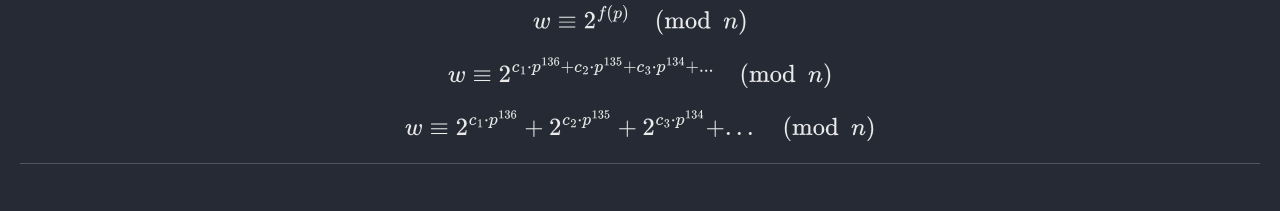
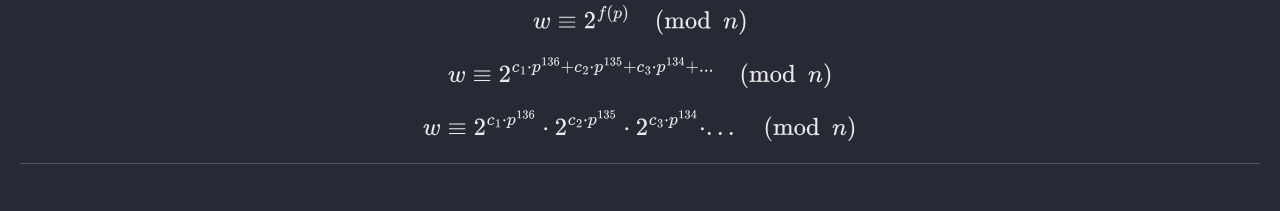
Before and after one commit to Connor-McCartney/Connor-McCartney.github.io, a Jekyll site: the page built from _pages/cryptography/other/univariate-ImaginaryCTF54.md, in a window 1280 px wide. Shown: the part 1532-1743 px from the top of the page. Built offline with Jekyll 4.4.1, drawn with Linux system fonts in a browser that asks for light colours; cached includes are drawn as plain includes.

Commit message:
Update univariate-ImaginaryCTF54.md

```diff
--- a/_pages/cryptography/other/univariate-ImaginaryCTF54.md
+++ b/_pages/cryptography/other/univariate-ImaginaryCTF54.md
@@ -70,7 +70,7 @@ w \equiv 2^{c_1 \cdot p^{136} + c_2 \cdot p^{135} + c_3 \cdot p^{134} + ...} \pm
 $$
 
 $$
-w \equiv 2^{c_1 \cdot p^{136}} + 2^{c_2 \cdot p^{135}} + 2^{c_3 \cdot p^{134}} + ... \pmod n
+w \equiv 2^{c_1 \cdot p^{136}} \cdot 2^{c_2 \cdot p^{135}} \cdot 2^{c_3 \cdot p^{134}} \cdot ... \pmod n
 $$
 
 ---
```
